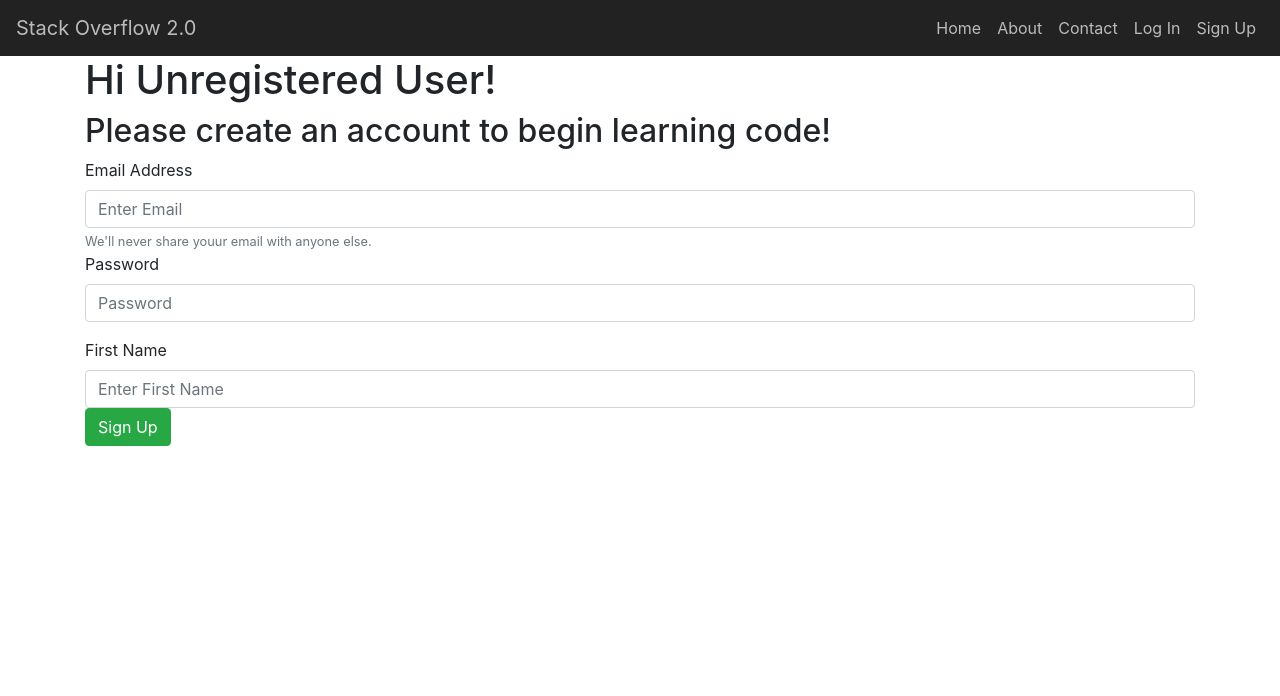
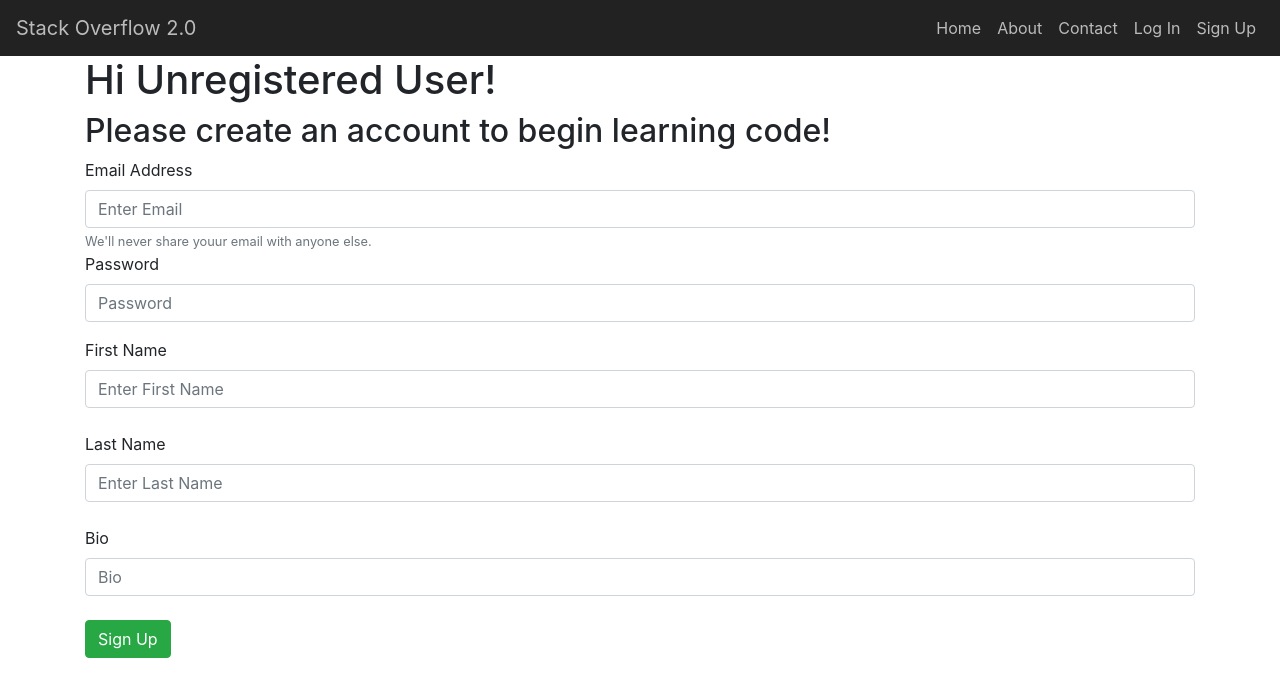
Before and after one commit to group6LearningApp/GroupProject, a React (Create React App) app: page /SignUp in a window 1280 px wide. Shown: the top 696 px of the page. Built offline with nearby package versions, Linux system fonts and the light colour scheme; no server answers.

Commit message:
User Profile Data

```diff
--- a/src/Authentication/SignUp.js
+++ b/src/Authentication/SignUp.js
@@ -9,7 +9,9 @@ export default class SignUp extends Component {
         this.state = {
             email:'',
             password:'',
-            firstname:''
+            firstname:'',
+            lastname: '',
+            bio: ''
         }
     }
     updateInput = e => {
@@ -26,7 +28,8 @@ export default class SignUp extends Component {
         });
         const userRef = db.collection("users").add({
         firstname: this.state.firstname,
-        lastname: this.state.lastname
+        lastname: this.state.lastname,
+        bio: this.state.bio
         });
       };
 
@@ -35,7 +38,9 @@ export default class SignUp extends Component {
         const db = fire.firestore();
         fire.auth().createUserWithEmailAndPassword(this.state.email, this.state.password).then((u)=>{
             return db.collection('users').doc(u.user.uid).set({
-                firstname: this.state.firstname
+                firstname: this.state.firstname,
+                lastame: this.state.lastname,
+                bio: this.state.bio
             })
         })
         .catch((error) => {
@@ -65,12 +70,28 @@ export default class SignUp extends Component {
                     <input value={this.state.password} onChange={this.handleChange} type="password"
                     name="password" class="form-control" id="exampleInputPasword1" placeholder="Password" />
                 </div>
+
                 <div>
                     <label for="exampleInputFirstname">First Name</label>
                     <input  value={this.state.firstname} onChange={this.handleChange} type="firstname" name="firstname"
                     class="form-control" id="exampleIputFirstname" aria-describedby="emailHelp"
                     placeholder="Enter First Name" />
                 </div>
+                <br/>
+                <div>
+                    <label for="exampleInputLastname">Last Name</label>
+                    <input  value={this.state.lastname} onChange={this.handleChange} type="lastname" name="lastname"
+                    class="form-control" id="exampleIputLastname" aria-describedby="emailHelp"
+                    placeholder="Enter Last Name" />
+                </div>
+                <br/>
+                <div>
+                    <label for="exampleInputBio">Bio</label>
+                    <input  value={this.state.bio} onChange={this.handleChange} type="bio" name="bio"
+                    class="form-control" id="exampleBio" aria-describedby="emailHelp"
+                    placeholder="Bio" />
+                </div>
+                <br/>
                 <button onClick={this.signup} type="submit" className="btn btn-success">Sign Up</button>
             </form>
 
```
